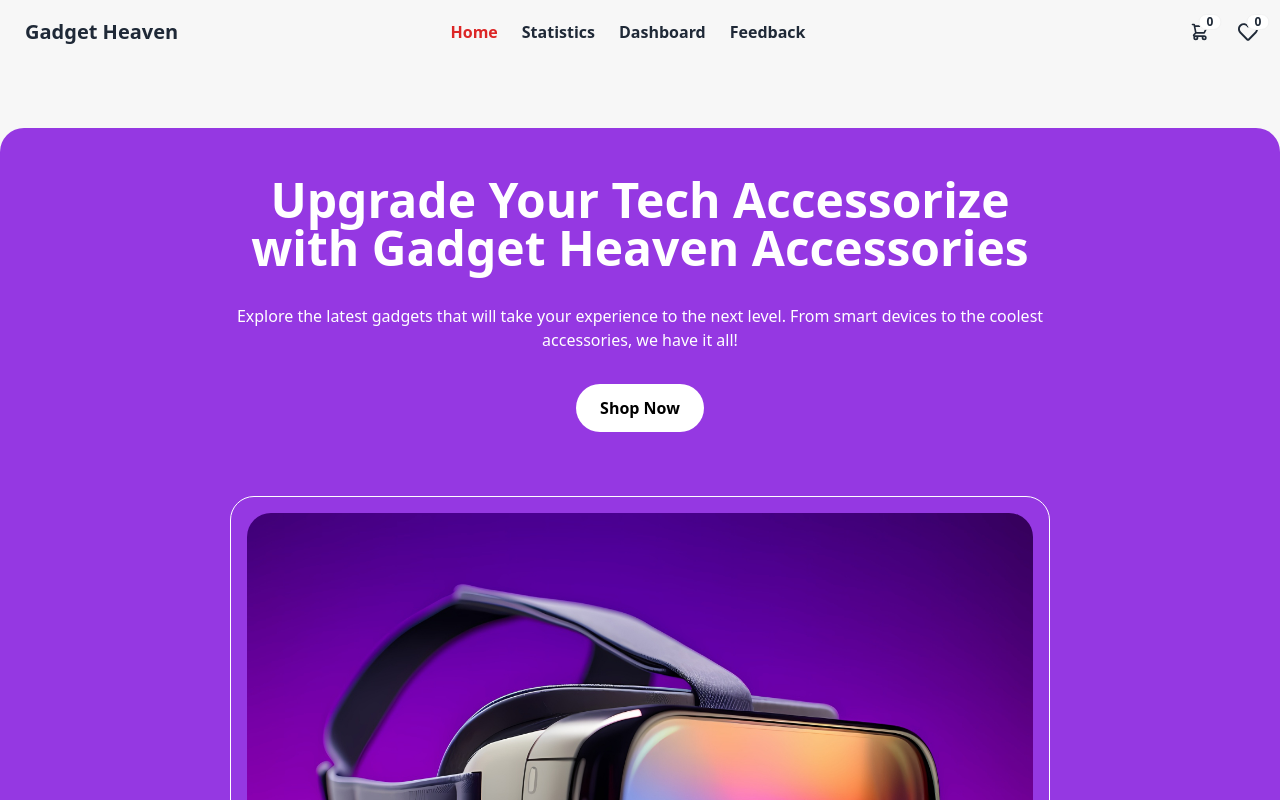
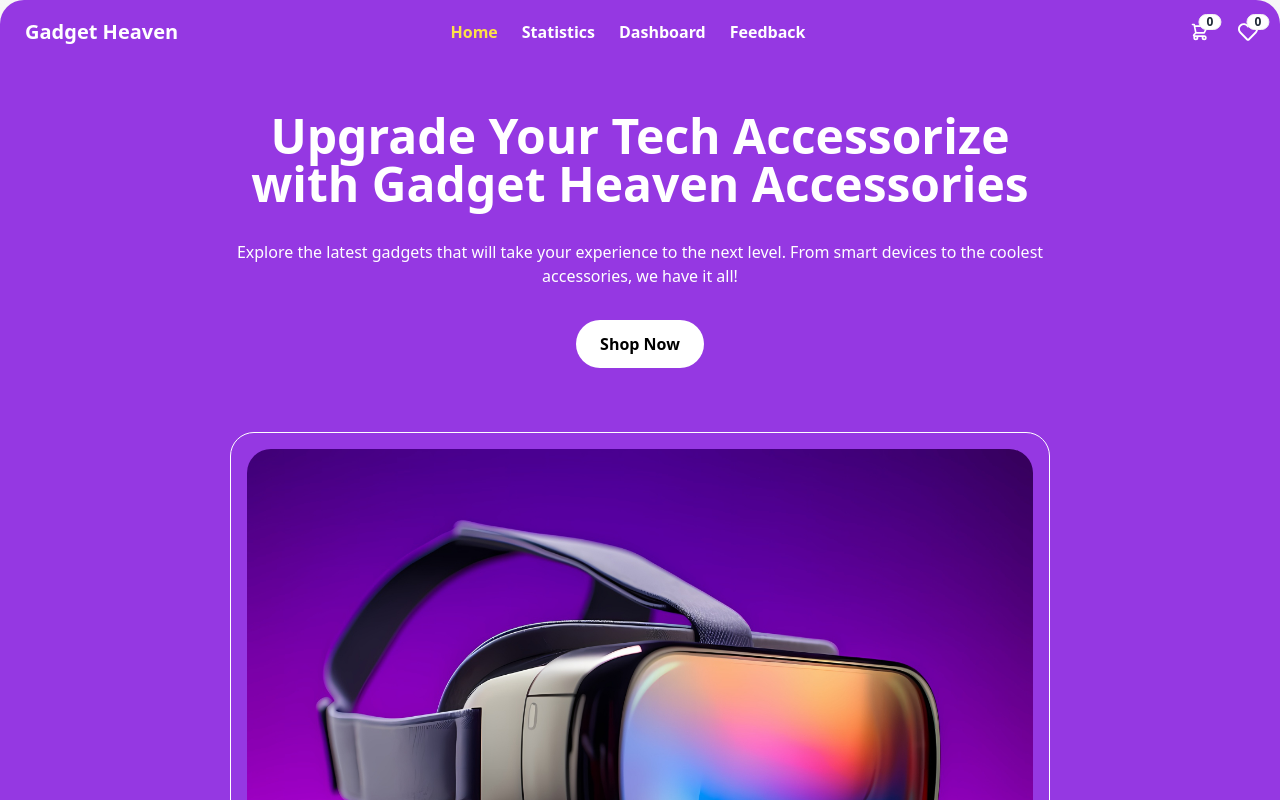
Before and after one commit to programming-hero-web-course-4/b10a8-gadget-heaven-HabiburRahman02, a React (Vite) app: page / in a window 1280 px wide. Shown: the top 800 px of the page. Built offline with nearby package versions, Linux system fonts and the light colour scheme.

Commit message:
navbar bg change when click home route

```diff
--- a/src/components/Navbar/Navbar.jsx
+++ b/src/components/Navbar/Navbar.jsx
@@ -1,19 +1,22 @@
-import { Link, NavLink } from "react-router-dom";
+import { Link, NavLink, useLocation } from "react-router-dom";
 import { FaRegHeart } from "react-icons/fa";
 import { useContext } from "react";
 import { ProductContext } from "../../provider/ProductProvider";
 
 const Navbar = () => {
     const { carts, lists } = useContext(ProductContext);
+    const location = useLocation();
+    const navStyle = location.pathname === '/';
+
     const links = <>
-        <NavLink className={({ isActive }) => `font-semibold text-base mr-6 ${isActive && 'text-red-600'}`} to='/'>Home</NavLink>
+        <NavLink className={({ isActive }) => `font-semibold text-base mr-6 ${isActive && navStyle && 'text-yellow-300'}`} to='/'>Home</NavLink>
         <NavLink className={({ isActive }) => `font-semibold text-base mr-6 ${isActive && 'text-red-600'}`} to='/statistics'>Statistics</NavLink>
         <NavLink className={({ isActive }) => `font-semibold text-base mr-6 ${isActive && 'text-red-600'}`} to='/dashboard'>Dashboard</NavLink>
         <NavLink className={({ isActive }) => `font-semibold text-base mr-6 ${isActive && 'text-red-600'}`} to='/feedback'>Feedback</NavLink>
     </>
     return (
-        <div>
-            <div className="navbar max-w-[1450px] mx-auto">
+        <div className="fixed z-50 w-full backdrop-blur-3xl">
+            <div className={`navbar max-w-[1400px] rounded-t-3xl mx-auto ${navStyle && 'bg-[#9538E2] text-white'}`}>
                 <div className="navbar-start">
                     <div className="dropdown">
                         <div tabIndex={0} role="button" className="btn btn-ghost lg:hidden">
@@ -47,6 +50,7 @@ const Navbar = () => {
                     {/*  */}
 
                     <div>
+                        <Link to='/dashboard'>
                             <div className="dropdown dropdown-end">
                                 <div tabIndex={0} role="button" className="btn btn-ghost btn-circle">
                                     <div className="indicator">
@@ -66,6 +70,7 @@ const Navbar = () => {
                                     </div>
                                 </div>
                             </div>
+                        </Link>
                         <div className="dropdown dropdown-end">
                             <div tabIndex={0} role="button" className="btn btn-ghost btn-circle">
                                 <div className="indicator">
--- a/src/layout/Main/Main.jsx
+++ b/src/layout/Main/Main.jsx
@@ -5,8 +5,8 @@ import Footer from "../../components/Footer/Footer";
 const Main = () => {
     return (
         <div>
-            <div><Navbar></Navbar></div>
-            <div className="my-16">
+            <div className="pb-16"><Navbar></Navbar></div>
+            <div className="mb-16">
                 <Outlet></Outlet>
             </div>
             <Footer></Footer>
--- a/src/pages/Home/Banner/Banner.jsx
+++ b/src/pages/Home/Banner/Banner.jsx
@@ -3,7 +3,7 @@ import bannerImg from '../../../assets/banner.jpg'
 const Banner = () => {
     return (
         <div className='max-w-[1400px] mx-auto'>
-            <div className="bg-custom mb-[320px] py-12 rounded-3xl h-screen">
+            <div className="bg-custom mb-[320px] py-12 rounded-b-3xl h-screen">
                 <div className="max-w-[820px] mx-auto text-center relative">
                     <div className="space-y-8 pb-56">
                         <h1 className="text-5xl font-bold">Upgrade Your Tech Accessorize with Gadget Heaven Accessories</h1>
--- a/src/pages/Home/Home/LeftSideNav/LeftSideNav.jsx
+++ b/src/pages/Home/Home/LeftSideNav/LeftSideNav.jsx
@@ -5,7 +5,7 @@ import { NavLink } from "react-router-dom";
 
 const LeftSideNav = () => {
     const { categories } = useContext(ProductContext);
-    console.log(categories);
+    // console.log(categories);
     return (
         <div>
             <div className="bg-white p-6 rounded-xl shadow-xl  space-y-4">
```
Also changed, not shown: 1 other file (tests, documents, lock files or other folders). Lines whose indentation alone changed are shown as unchanged.
